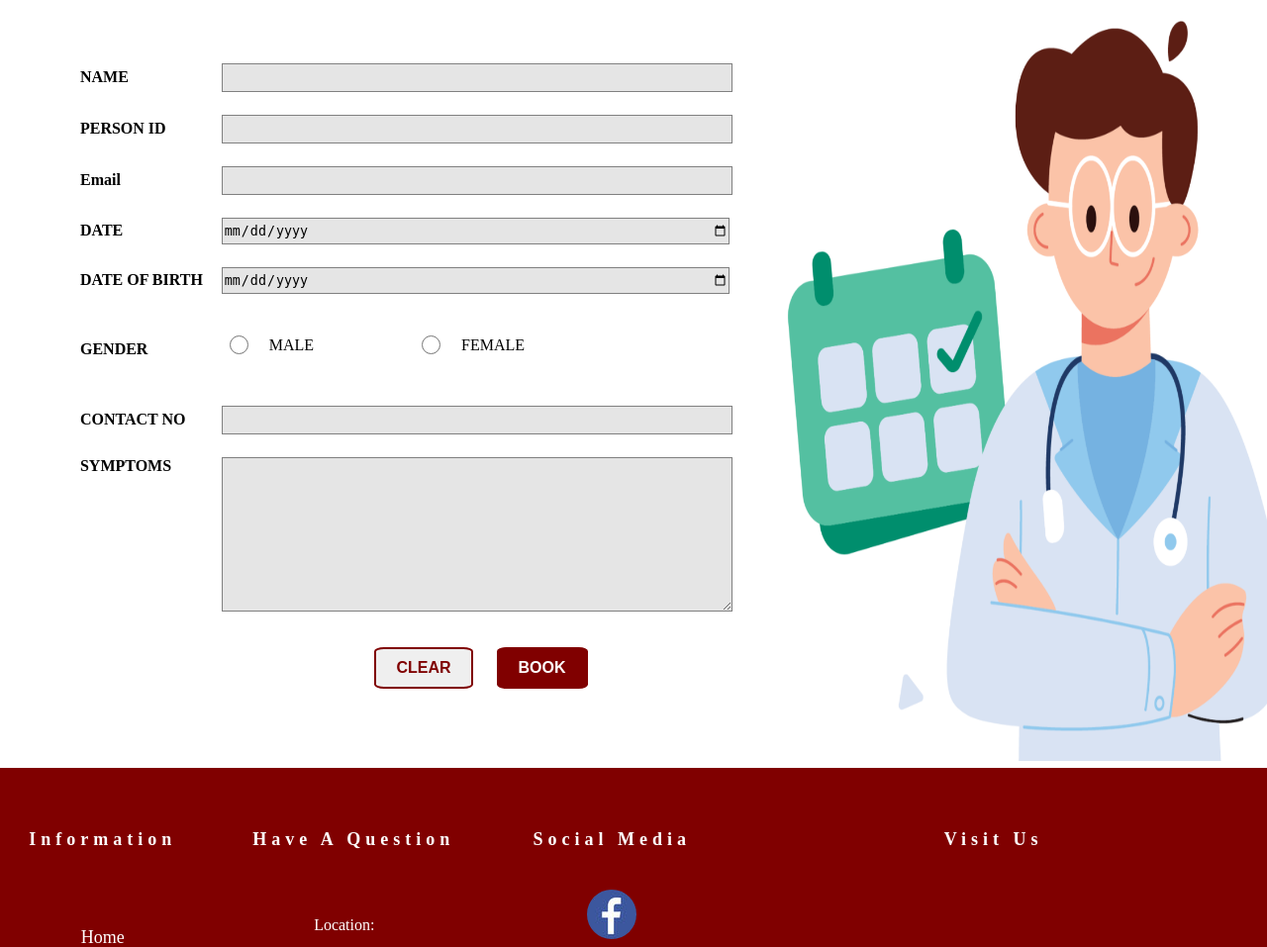
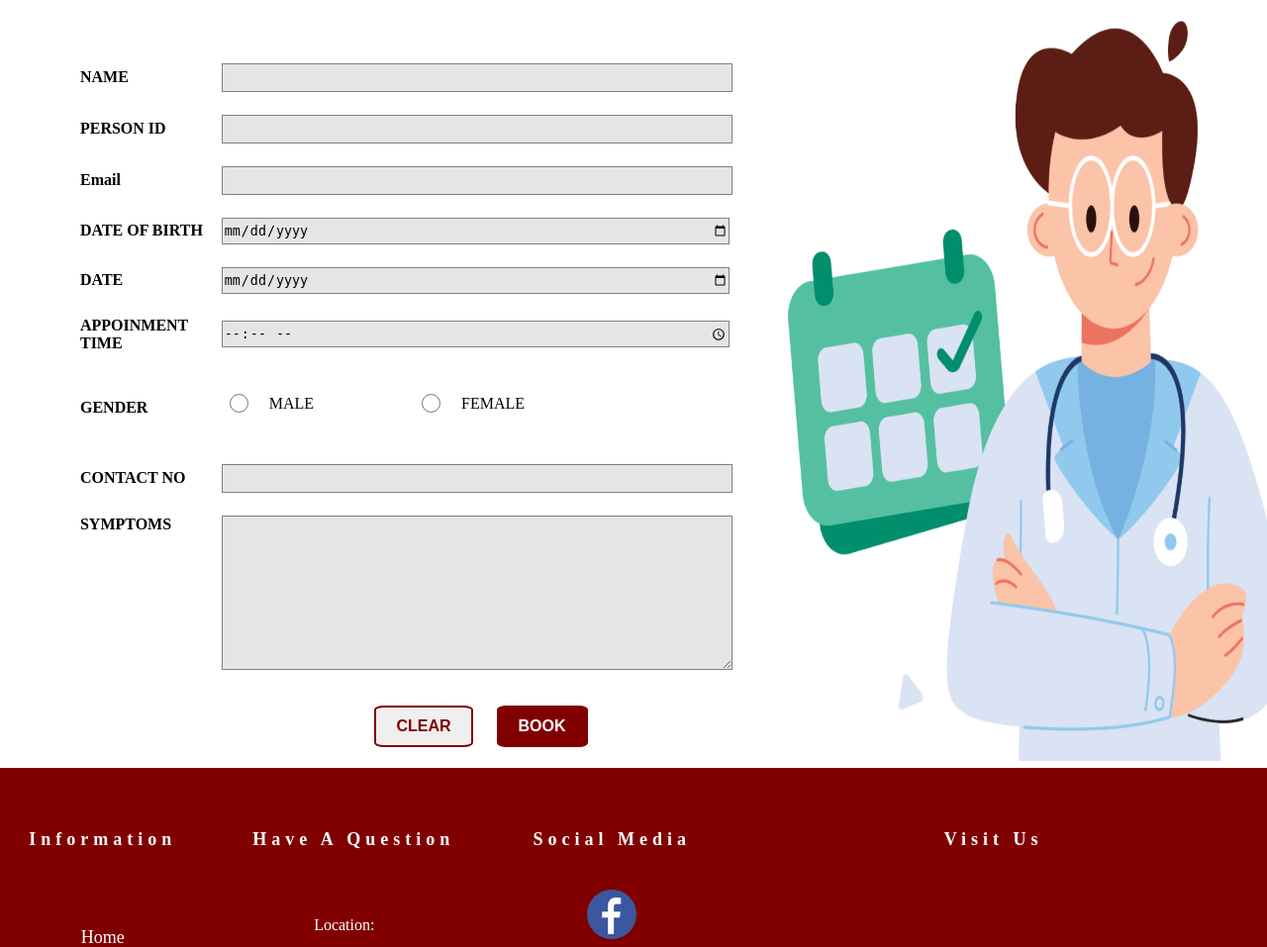
Before and after one commit to Udavith-Reshanjana/Website-of-University-Medical-Center, a PHP site: page /Appoinment.php in a window 1280 px wide. Shown: the part 260-1217 px from the top of the page at 99% size. Run offline with PHP 8.4, Linux system fonts and the light colour scheme; grey boxes are pictures that could not be loaded.

Commit message:
Update Appoinment.php

```diff
--- a/Appoinment.php
+++ b/Appoinment.php
@@ -34,12 +34,16 @@
 							<td><input type="email" name="universityMail" id="universityMail"></td>
 						</tr>
 						<tr>
+							<th id="feedbackTopic">DATE OF BIRTH</th>
+							<td><input type="date" name="dob" id="dob"></td>
+						</tr>
+						<tr>
 							<th id="feedbackTopic">DATE</th>
 							<td><input type="date" name="date" id="date"></td>
 						</tr>
 						<tr>
-							<th id="feedbackTopic">DATE OF BIRTH</th>
-							<td><input type="date" name="dob" id="dob"></td>
+							<th id="feedbackTopic">APPOINMENT TIME</th>
+							<td><input type="time" name="time" id="time"></td>
 						</tr>
 						<tr>
 							<th id="feedbackTopic">GENDER</th>
```
